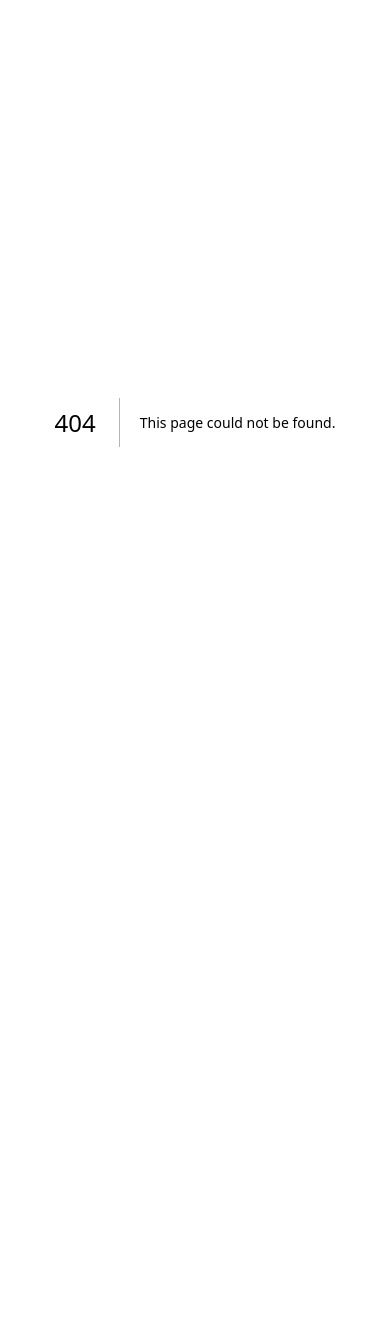
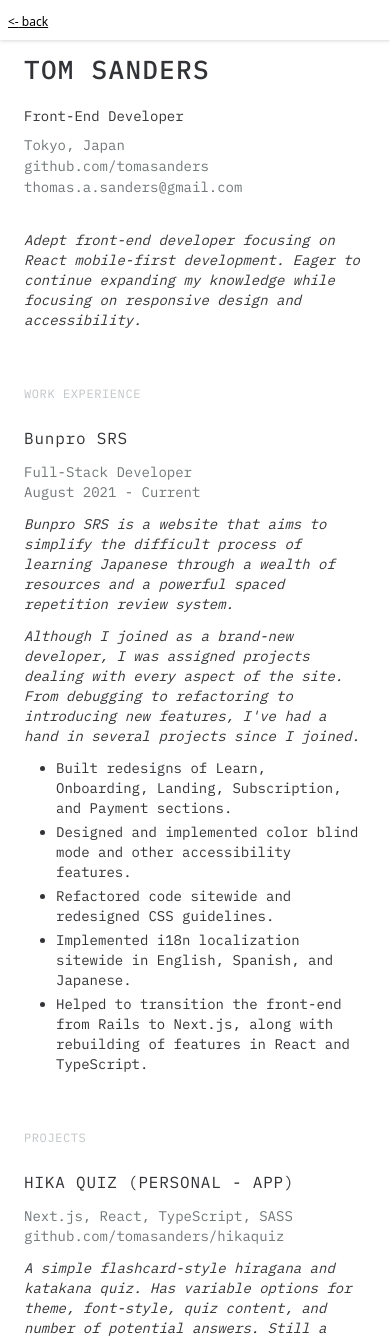
Before and after one commit to tomasanders/portfolio-site, a Next.js app: page /resume in a window 390 px wide. Before the commit this address had no page. Shown: the top 1340 px of the page. Before the commit the page ends 844 px from the top, so only its background shows below. Built offline with nearby package versions, Linux system fonts and the light colour scheme.

Commit message:
Resume created for mobile

```diff
--- a/components/Developer.jsx
+++ b/components/Developer.jsx
@@ -46,30 +46,32 @@
     <div className="flex flex-col gap-2">
       <div className="text-base text-slate-500">
         1 &#8744; <span className="y">class</span> <span className="r">Developer</span> <span className="y">{'{'}</span>
-        <br />
+        <br/>
         2 &#8744; &nbsp; <span className="y">constructor</span> <span className="p">() {'{'}</span>
-        <br />
+        <br/>
         3 &nbsp; &nbsp; &nbsp; <span className="r">this</span>.<span className="p">birthYear</span> = <span className="b">1985</span>;
-        <br />
+        <br/>
         4 &nbsp; &nbsp; &nbsp; <span className="r">this</span>.<span className="p">birthPlace</span> = <span className="o">'USA'</span>;
-        <br />
+        <br/>
         5 &nbsp; &nbsp; &nbsp; <span className="r">this</span>.<span className="p">spec</span> = <span className="o">'Front-end'</span>;
-        <br />
-        6 &nbsp; &nbsp; <span className="p">{'}'}</span>;
-        <br />
-        7 &nbsp; &nbsp; <span className="b"><a className={linkClass} onClick={setInputAbout}>about</a></span> <span className="p">() {'{'}</span> <span className="y">...</span> <span className="p">{'}'}</span>;
-        <br />
-        8 &nbsp; &nbsp; <span className="b"><a className={linkClass} onClick={setInputProjects}>projects</a></span> <span className="p">() {'{'}</span> <span className="y">...</span> <span className="p">{'}'}</span>;
-        <br />
-        9 &nbsp; &nbsp; <span className="b"><a className={linkClass} onClick={setInputContact}>contact</a></span> <span className="p">() {'{'}</span> <span className="y">...</span> <span className="p">{'}'}</span>;
-        <br />
-        10 &nbsp;<span className="y">{'}'}</span>;
-        <br />
-        11<br />
-        12 &nbsp;<span className="y">let</span> <span className="p">Tom</span> = <span className="y">new</span> <span className="r">Developer</span><span className="y">()</span>;
-        <br />
+        <br/>
+        6 &nbsp; &nbsp; &nbsp; <span className="r">this</span>.<span className="p">resume</span> = <a href="/resume" target="_blank" className={`o ${linkClass}`}>'Here'</a>;
+        <br/>
+        7 &nbsp; &nbsp; <span className="p">{'}'}</span>;
+        <br/>
+        8 &nbsp; &nbsp; <span className="b"><a className={linkClass} onClick={setInputAbout}>about</a></span> <span className="p">() {'{'}</span> <span className="y">...</span> <span className="p">{'}'}</span>;
+        <br/>
+        9 &nbsp; &nbsp; <span className="b"><a className={linkClass} onClick={setInputProjects}>projects</a></span> <span className="p">() {'{'}</span> <span className="y">...</span> <span className="p">{'}'}</span>;
+        <br/>
+        10 &nbsp; &nbsp; <span className="b"><a className={linkClass} onClick={setInputContact}>contact</a></span> <span className="p">() {'{'}</span> <span className="y">...</span> <span className="p">{'}'}</span>;
+        <br/>
+        11 &nbsp;<span className="y">{'}'}</span>;
+        <br/>
+        12<br/>
+        13 &nbsp;<span className="y">let</span> <span className="p">Tom</span> = <span className="y">new</span> <span className="r">Developer</span><span className="y">()</span>;
+        <br/>
         <div className="flex justify-start w-full">
-        13 &nbsp;{input}
+        14 &nbsp;{input}
         </div>
       </div>
       <div className="[console] flex flex-col gap-2 mt-4 text-xs">
--- /dev/null
+++ b/pages/resume.jsx
@@ -0,0 +1,194 @@
+import Head from 'next/head';
+
+export default function Resume() {
+  return (
+    <>
+      <Head>
+        <title>Tom Sanders - Resume</title>
+        <meta name="description" content="Resume for Tom Sanders" />
+        <meta charset="UTF-8" />
+        <meta name="author" content="Tom Sanders" />
+        <meta name="viewport" content="width=device-width, initial-scale=1.0" />
+        <link href="https://fonts.googleapis.com/css2?family=IBM+Plex+Mono:wght@400;500&amp;display=swap" rel="stylesheet" />
+      </Head>
+
+      <div className="w-full fixed top-0 drop-shadow bg-white font-sans py-2">
+        <a href="/index" className="text-xs pl-2 underline">
+          {'<-'} back
+        </a>
+      </div>
+
+      <header id="resumeHead" className="pt-10 px-6 mb-8 bg-white mt-4">
+        <h1 className="text-res-blk font-medium leading-none uppercase tracking-[1.3px] mb-6 text-[1.625rem]">
+          Tom Sanders
+        </h1>
+        <h2 className="text-res-blk leading-normal font-normal text-sm mb-2">
+          Front-End Developer
+        </h2>
+        <aside className="leading-normal font-normal text-sm mb-2 text-res-gray">
+          <p>Tokyo, Japan</p>
+          <p>github.com/tomasanders</p>
+          <p>thomas.a.sanders@gmail.com</p>
+        </aside>
+      </header>
+
+      <main id="resumeMain" className="bg-white px-6 flex flex-col gap-6 mb-4">
+        <h2 className="text-res-blk text-sm italic mb-8">
+          Adept front-end developer focusing on React mobile-first development. Eager to continue expanding my knowledge while focusing on responsive design and accessibility.
+        </h2>
+
+        <section className="flex flex-col gap-6">
+          <h2 className="text-res-lgray text-xs tracking-wider">
+            WORK EXPERIENCE
+          </h2>
+
+          <div className="mb-8 text-res-blk text-sm flex flex-col gap-3">
+            <h3 className="text-base tracking-wider">
+              Bunpro SRS
+            </h3>
+            <p className="text-res-gray">
+              Full-Stack Developer
+              <br/>
+              August 2021 - Current
+            </p>
+            <p className="italic">
+              Bunpro SRS is a website that aims to simplify the difficult process of learning Japanese through a wealth of resources and a powerful spaced repetition review system.
+            </p>
+            <p className="italic">
+              Although I joined as a brand-new developer, I was assigned projects dealing with every aspect of the site. From debugging to refactoring to introducing new features, I've had a hand in several projects since I joined.
+            </p>
+            <ul className="list-disc flex flex-col gap-1">
+              <li className="ml-8">
+                Built redesigns of Learn, Onboarding, Landing, Subscription, and Payment sections.
+              </li>
+              <li className="ml-8">
+                Designed and implemented color blind mode and other accessibility features.
+              </li>
+              <li className="ml-8">
+                Refactored code sitewide and redesigned CSS guidelines.
+              </li>
+              <li className="ml-8">
+                Implemented i18n localization sitewide in English, Spanish, and Japanese.
+              </li>
+              <li className="ml-8">
+                Helped to transition the front-end from Rails to Next.js, along with rebuilding of features in React and TypeScript.
+              </li>
+            </ul>
+          </div>
+        </section>
+
+        <section className="flex flex-col gap-6">
+          <h2 className="text-res-lgray text-xs tracking-wider">
+            PROJECTS
+          </h2>
+
+          <div className="mb-8 text-res-blk text-sm flex flex-col gap-3">
+            <h3 className="text-base tracking-wider">
+              HIKA QUIZ (PERSONAL - APP)
+            </h3>
+            <p className="text-res-gray">
+              Next.js, React, TypeScript, SASS
+              <br/>
+              github.com/tomasanders/hikaquiz
+            </p>
+            <p className="italic">
+              A simple flashcard-style hiragana and katakana quiz. Has variable options for theme, font-style, quiz content, and number of potential answers. Still a work in progress.
+            </p>
+          </div>
+
+          <div className="mb-8 text-res-blk text-sm flex flex-col gap-3">
+            <h3 className="text-base tracking-wider">
+              PORTFOLIO (PERSONAL - SITE)
+            </h3>
+            <p className="text-res-gray">
+              Next.js, React, Tailwind CSS
+              <br/>
+              github.com/tomasanders/portfolio-site
+            </p>
+            <p className="italic">
+              This website. Just a way to display things I'm working on and host my HTML resume.
+            </p>
+          </div>
+        </section>
+
+        <section className="flex flex-col gap-6">
+          <h2 className="text-res-lgray text-xs tracking-wider">
+            EDUCATION
+          </h2>
+
+          <div className="text-res-gray text-sm flex flex-col gap-3">
+            <h3 className="tracking-wider text-base text-res-blk">
+              LE WAGON TOKYO
+            </h3>
+            <p>
+              Full-Stack Web Developer, Computer Programming
+              <br/>
+              April 2021 - June 2021
+            </p>
+            <p className="italic text-res-blk">
+              9-week full-time intensive coding bootcamp learning HTML, CSS, Bootstrap, JavaScript ES6, SQL, git, GitHub, Heroku, and Ruby on Rails.
+            </p>
+          </div>
+
+          <div className="text-res-gray text-sm flex flex-col gap-3">
+            <h3 className="tracking-wider text-base text-res-blk">
+              UNIVERSITY OF CALIFORNIA, DAVIS
+            </h3>
+            <p>
+              Bachelor of Arts <abbr>(B.A),</abbr> Communication
+              <br/>
+              June 2010 - June 2013
+            </p>
+          </div>
+        </section>
+
+        <section className="flex flex-col gap-6">
+          <h2 className="text-res-lgray text-xs tracking-wider">
+            SKILLS
+          </h2>
+
+          <div className="flex flex-col gap-3 text-sm text-res-blk">
+            <div>
+              <h3 className="tracking-wider text-base text-res-blk">
+                LANGUAGES
+              </h3>
+              <ul className="text-res-gray">
+                <li>CSS3</li>
+                <li>HTML5</li>
+                <li>JavaScript</li>
+                <li>Postgres</li>
+                <li>Ruby</li>
+              </ul>
+            </div>
+
+            <div>
+              <h3 className="tracking-wider text-base text-res-blk">
+                LIBRARIES
+              </h3>
+              <ul className="text-res-gray">
+                <li>Bootstrap</li>
+                <li>jQuery</li>
+                <li>React.js</li>
+                <li>Ruby on Rails</li>
+                <li>SASS</li>
+                <li>TypeScript</li>
+              </ul>
+            </div>
+
+            <div>
+              <h3 className="tracking-wider text-base text-res-blk">
+                OTHER
+              </h3>
+              <ul className="text-res-gray">
+                <li>Git</li>
+                <li>GitHub</li>
+                <li>Visual Studio Code</li>
+              </ul>
+            </div>
+
+          </div>
+        </section>
+      </main>
+    </>
+  );
+};
--- a/styles/globals.css
+++ b/styles/globals.css
@@ -5,6 +5,10 @@
 @layer base {
   html {
     @apply font-mono;
+  }
+  #resumeHead,
+  #resumeMain {
+    font-family: "IBM Plex Mono", monospace;
   }
 }
 
--- a/tailwind.config.js
+++ b/tailwind.config.js
@@ -10,6 +10,9 @@
         'app-bg': '#121212',
         'console-bg': '#262335',
         'dev-bg': '#171520',
+        'res-blk': '#323336',
+        'res-gray': '#707678',
+        'res-lgray': '#C1C5C7',
       },
     },
   },
```
